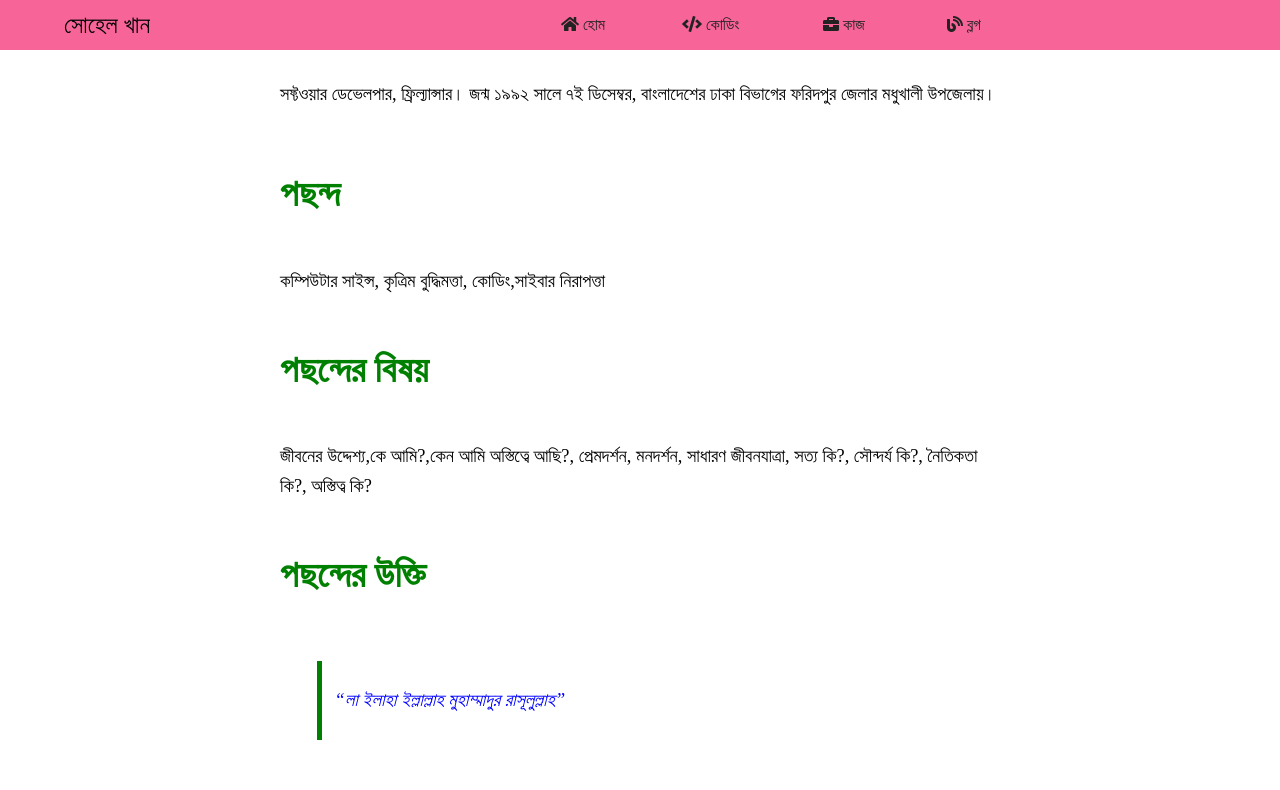
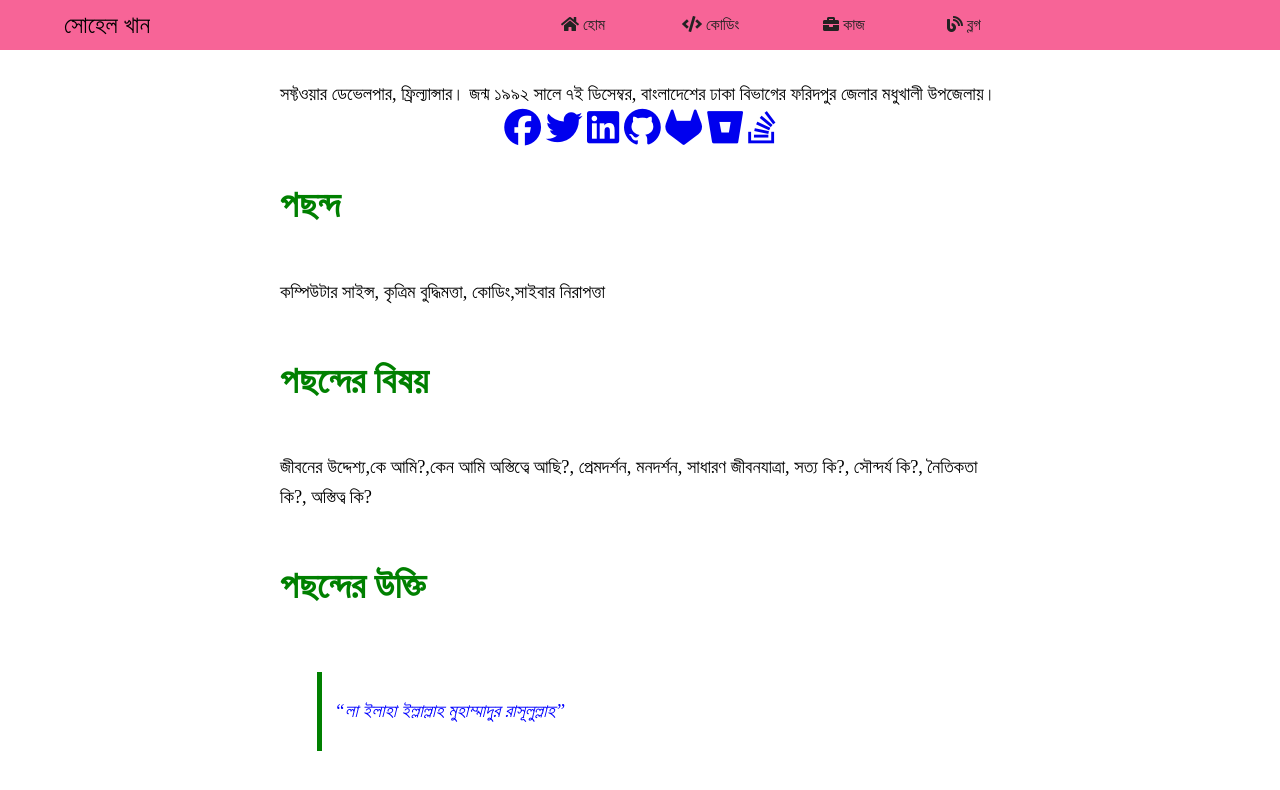
Before and after one commit to sohelkhanz/sohelkhanz.github.io, a Jekyll site: the page built from index.md, in a window 1280 px wide and 900 px high. Shown: the top 790 px of the window. Built offline with Jekyll 4.4.1, drawn with Linux system fonts in a browser that asks for light colours; nearby versions of some CDN libraries; library files that are not in the unit come from our copies.

Commit message:
Update all.css

```diff
--- a/assets/css/all.css
+++ b/assets/css/all.css
@@ -13,6 +13,8 @@
   text-rendering: auto;
   line-height: 1; }
 
+.fa-2x {
+  font-size: 2em; }
 
 .fa-bars:before {
   content: "\f0c9"; }
@@ -66,3 +68,16 @@
 .fas {
   font-family: 'Font Awesome 5 Free';
   font-weight: 900; }
+
+
+@font-face {
+  font-family: 'Font Awesome 5 Brands';
+  font-style: normal;
+  font-weight: 400;
+  font-display: block;
+  src: url("../webfonts/fa-brands-400.eot");
+  src: url("../webfonts/fa-brands-400.eot?#iefix") format("embedded-opentype"), url("../webfonts/fa-brands-400.woff2") format("woff2"), url("../webfonts/fa-brands-400.woff") format("woff"), url("../webfonts/fa-brands-400.ttf") format("truetype"), url("../webfonts/fa-brands-400.svg#fontawesome") format("svg"); }
+
+.fab {
+  font-family: 'Font Awesome 5 Brands';
+  font-weight: 400; }
```
